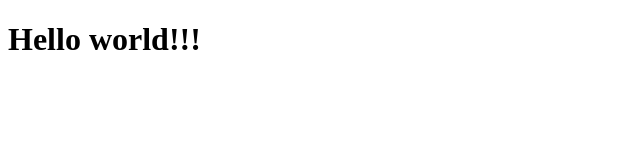
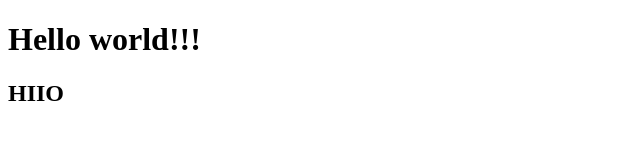
Before and after one commit to nared2025/git-010-yt, a plain HTML site: page index.html in a window 1280 px wide. Shown: the whole page, without its empty margins (0-640 px from the left). Drawn offline with Linux system fonts and the light colour scheme.

Commit message:
update.html

```diff
--- a/index.html
+++ b/index.html
@@ -7,5 +7,6 @@
 </head>
 <body>
     <h1>Hello world!!! </h1>
+    <h2>HIIO</h2>
 </body>
 </html>
```
